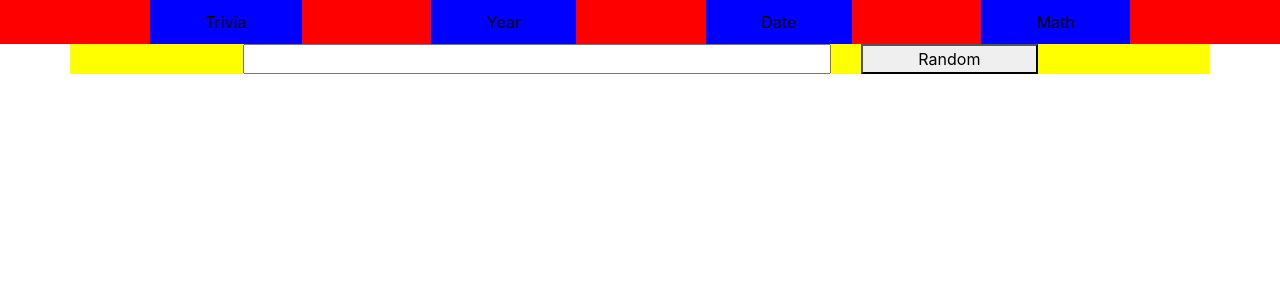
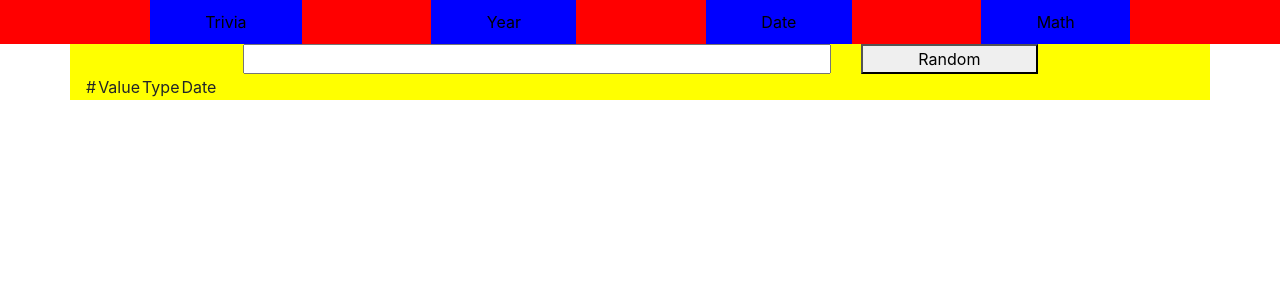
Before and after one commit to Aaron23145/numbers-requester, a Vue app: page / in a window 1280 px wide. Shown: the top 300 px of the page. Built offline with nearby package versions, Linux system fonts and the light colour scheme.

Commit message:
Installed moment and added functionality to TheNumbersHistory.

```diff
--- a/package.json
+++ b/package.json
@@ -13,6 +13,7 @@
     "axios": "^0.18.0",
     "bootstrap": "^4.3.1",
     "lodash.debounce": "^4.0.8",
+    "moment": "^2.24.0",
     "vue": "^2.6.6",
     "vuex": "^3.0.1"
   },
--- a/src/components/TheNumbersHistory.vue
+++ b/src/components/TheNumbersHistory.vue
@@ -1,11 +1,59 @@
 <template>
   <div>
+    <table>
+      <thead>
+        <tr>
+          <td scope="col">
+            #
+          </td>
+          <td scope="col">
+            Value
+          </td>
+          <td scope="col">
+            Type
+          </td>
+          <td scope="col">
+            Date
+          </td>
+        </tr>
+      </thead>
+      <tbody>
+        <tr
+          v-for="(record, id) of allRecords"
+          :key="id"
+        >
+          <td>
+            {{ id }}
+          </td>
+          <td>
+            {{ record.data.number }}
+          </td>
+          <td>
+            {{ record.data.type }}
+          </td>
+          <td>
+            {{ formatDate(record.date) }}
+          </td>
+        </tr>
+      </tbody>
+    </table>
   </div>
 </template>
 
 <script>
+import moment from 'moment'
+import { mapGetters } from 'vuex'
+
 export default {
-  name: 'TheNumbersHistory'
+  name: 'TheNumbersHistory',
+  computed: mapGetters([
+    'allRecords'
+  ]),
+  methods: {
+    formatDate (date) {
+      return moment(date).format('hh:mm:ss a MMM Do YYYY')
+    }
+  }
 }
 </script>
 
--- a/src/record.js
+++ b/src/record.js
@@ -1,6 +1,8 @@
+import moment from 'moment'
+
 export default class Record {
   constructor (data) {
     this.data = data
-    this.date = new Date()
+    this.date = moment()
   }
 }
```
Also changed, not shown: src/components/HistoryRecord.vue (added, +14 -0 lines), 1 other file (tests, documents, lock files or other folders).
